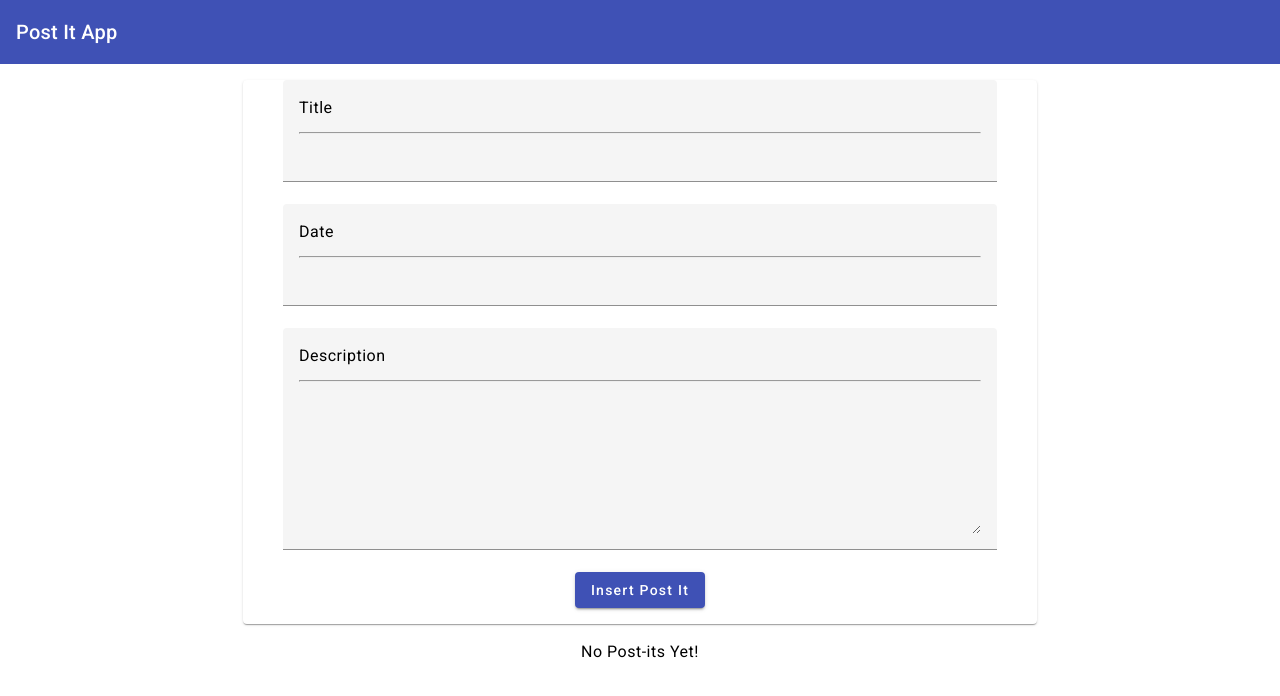
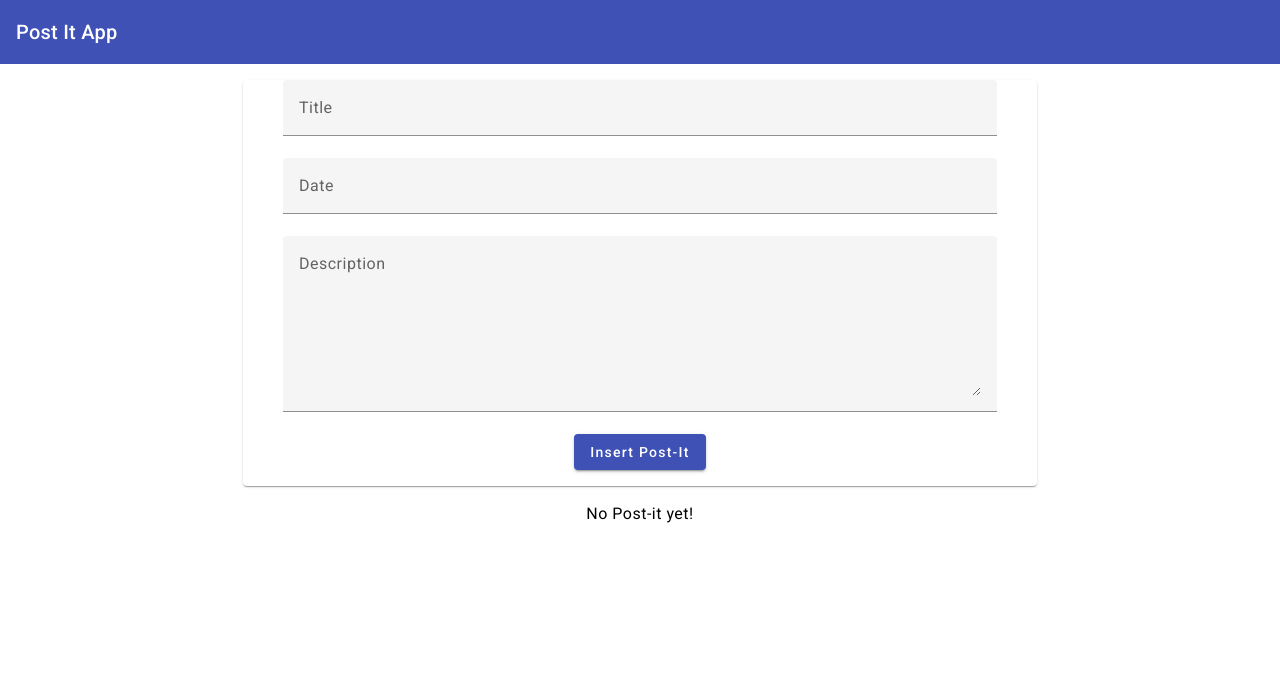
Before and after one commit to devarthurmiranda/Post-It-App, an Angular app in the folder postit/: page / in a window 1280 px wide. Shown: the top 696 px of the page. Built offline with nearby package versions, Linux system fonts and the light colour scheme.

Commit message:
adding server

```diff
--- a/postit/package.json
+++ b/postit/package.json
@@ -6,7 +6,8 @@
     "start": "ng serve",
     "build": "ng build",
     "watch": "ng build --watch --configuration development",
-    "test": "ng test"
+    "test": "ng test",
+    "start:server": "nodemon server.js"
   },
   "private": true,
   "dependencies": {
@@ -20,6 +21,7 @@
     "@angular/platform-browser": "^15.1.0",
     "@angular/platform-browser-dynamic": "^15.1.0",
     "@angular/router": "^15.1.0",
+    "express": "^4.18.2",
     "rxjs": "~7.8.0",
     "tslib": "^2.3.0",
     "zone.js": "~0.12.0"
@@ -35,6 +37,7 @@
     "karma-coverage": "~2.2.0",
     "karma-jasmine": "~5.1.0",
     "karma-jasmine-html-reporter": "~2.0.0",
+    "nodemon": "^2.0.22",
     "typescript": "~4.9.4"
   }
 }
--- a/postit/src/app/posts/post-create/post-create.component.html
+++ b/postit/src/app/posts/post-create/post-create.component.html
@@ -1,18 +1,20 @@
 <mat-card>
   <form (submit)="onAddPost(postForm)" #postForm="ngForm">
     <mat-form-field>
-      <p>Title</p>
-      <hr />
-      <input matInput type="text" name="title" ngModel required minlength="3" />
+      <input
+        matInput
+        placeholder="Title"
+        type="text"
+        name="title"
+        ngModel
+        required
+        minlength="3"
+      />
     </mat-form-field>
     <mat-form-field>
-      <p>Date</p>
-      <hr />
-      <input matInput type="text" name="date" ngModel />
+      <input matInput placeholder="Date" type="text" name="date" ngModel />
     </mat-form-field>
     <mat-form-field>
-      <p>Description</p>
-      <hr />
       <textarea
         matInput
         color="primary"
@@ -20,11 +22,12 @@
         ngModel
         rows="6"
         required
+        placeholder="Description"
         minlength="5"
       ></textarea>
     </mat-form-field>
     <button mat-raised-button color="primary" type="submit">
-      Insert Post It
+      Insert Post-It
     </button>
   </form>
 </mat-card>
--- a/postit/src/app/posts/post-create/post-create.component.ts
+++ b/postit/src/app/posts/post-create/post-create.component.ts
@@ -21,5 +21,6 @@ export class PostCreateComponent {
       form.value.date,
       form.value.content
     );
+    form.resetForm();
   }
 }
--- a/postit/src/app/posts/post-list/post-list.component.html
+++ b/postit/src/app/posts/post-list/post-list.component.html
@@ -8,4 +8,4 @@
   </mat-expansion-panel>
 </mat-accordion>
 
-<p *ngIf="posts.length <= 0" class="info-text mat-body-1">No Post-its Yet!</p>
+<p *ngIf="posts.length <= 0" class="info-text mat-body-1">No Post-it yet!</p>
```
Also changed, not shown: postit/server.js (added, +52 -0 lines), 2 other files (tests, documents, lock files or other folders).
